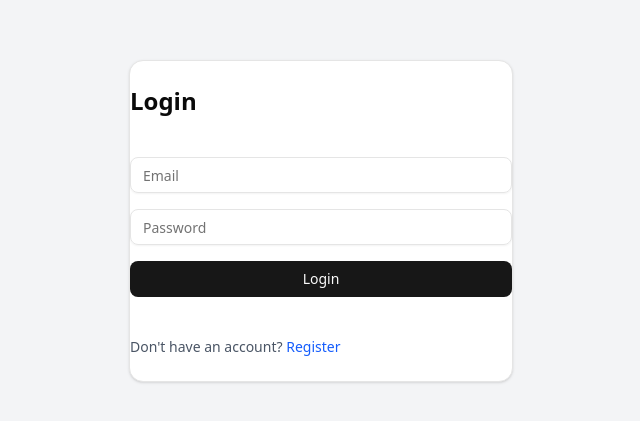
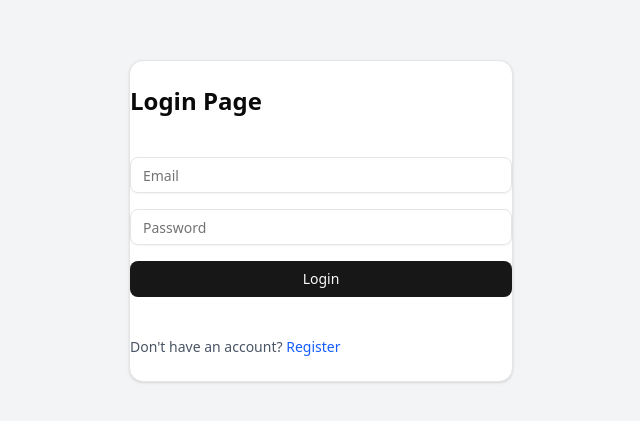
Before and after one commit to prasad12121/res-pos, a React (Vite) app: page /login in a window 1280 px wide. Shown: the part 179-600 px from the top of the page, without its empty margins (319-959 px from the left). Built offline with nearby package versions, Linux system fonts and the light colour scheme; no server answers.

Commit message:
Change login page heading

```diff
--- a/src/pages/LoginPage.jsx
+++ b/src/pages/LoginPage.jsx
@@ -31,7 +31,7 @@
   return (
     <div className="flex items-center justify-center h-screen bg-gray-100">
       <Card className="w-full max-w-sm">
-        <h2 className="text-2xl font-bold mb-4">Login</h2>
+        <h2 className="text-2xl font-bold mb-4">Login Page</h2>
         <form onSubmit={handleSubmit} className="flex flex-col gap-4">
           <Input
             name="email"
```
